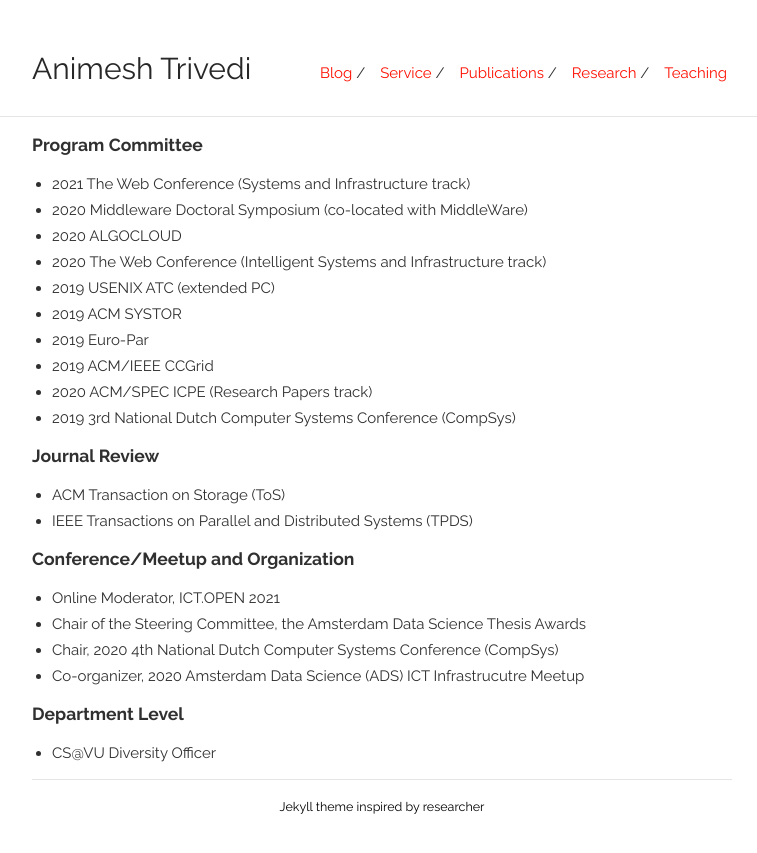
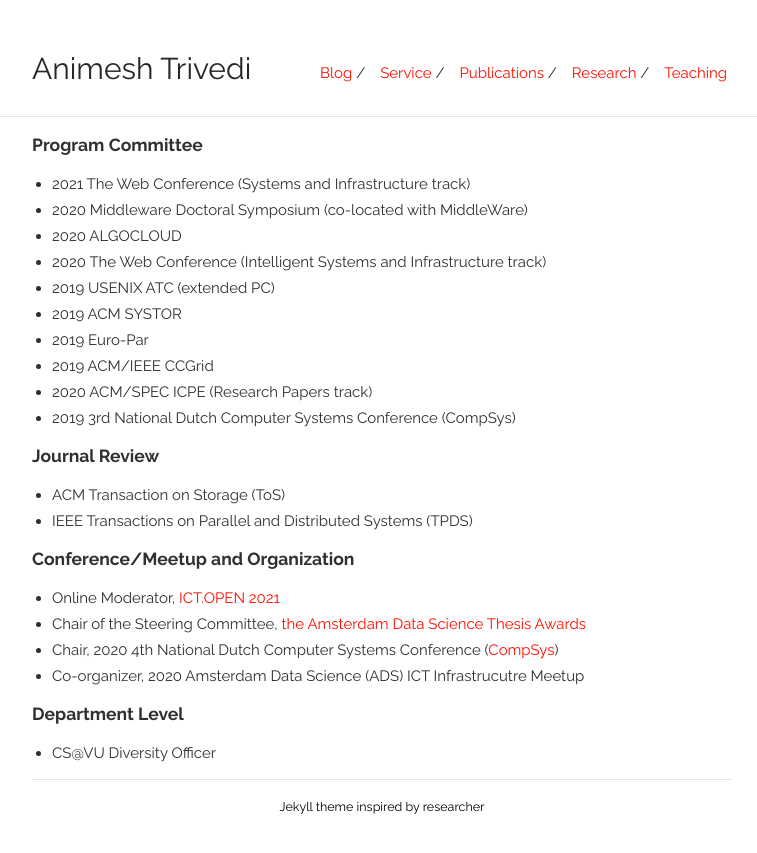
Before and after one commit to animeshtrivedi/animeshtrivedi.github.io, a Jekyll site: the page built from service.md, in a window 1280 px wide. Shown: the top 853 px of the page, without its empty margins (258-1015 px from the left). Built offline with Jekyll 4.4.1, drawn with Linux system fonts in a browser that asks for light colours; some of the changed lines change nothing that is shown.

Commit message:
clean up

```diff
--- a/service.md
+++ b/service.md
@@ -23,9 +23,9 @@ permalink: /service/
   * IEEE Transactions on Parallel and Distributed Systems (TPDS)
 
 ### Conference/Meetup and Organization
-  * Online Moderator, ICT.OPEN 2021
-  * Chair of the Steering Committee, the Amsterdam Data Science Thesis Awards
-  * Chair, 2020 4th National Dutch Computer Systems Conference (CompSys)
+  * Online Moderator, [ICT.OPEN 2021](https://www.ictopen.nl/programme2021)
+  * Chair of the Steering Committee, [the Amsterdam Data Science Thesis Awards](https://amsterdamdatascience.nl/events/thesis-awards/)
+  * Chair, 2020 4th National Dutch Computer Systems Conference ([CompSys](https://www.compsys.science/))
   * Co-organizer, 2020 Amsterdam Data Science (ADS) ICT Infrastrucutre Meetup
 
 ### Department Level
```
